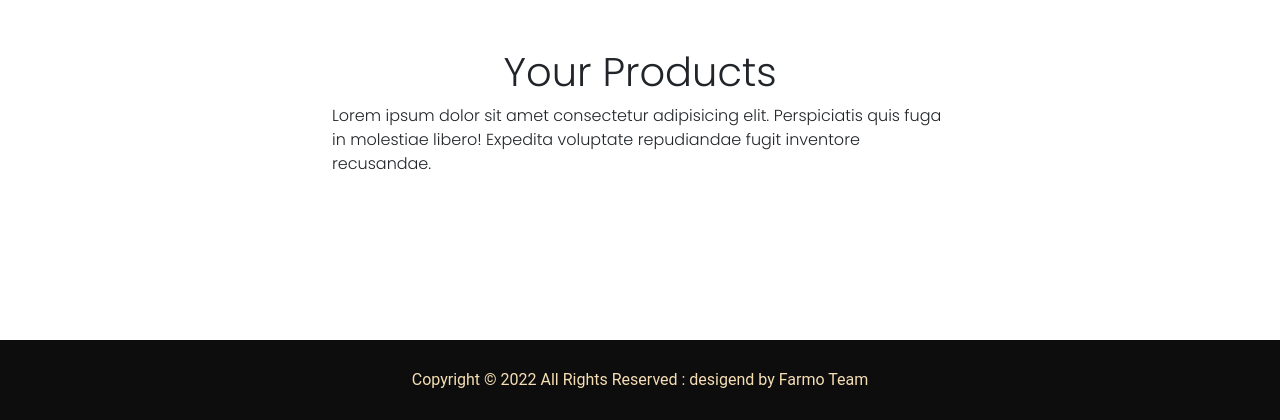
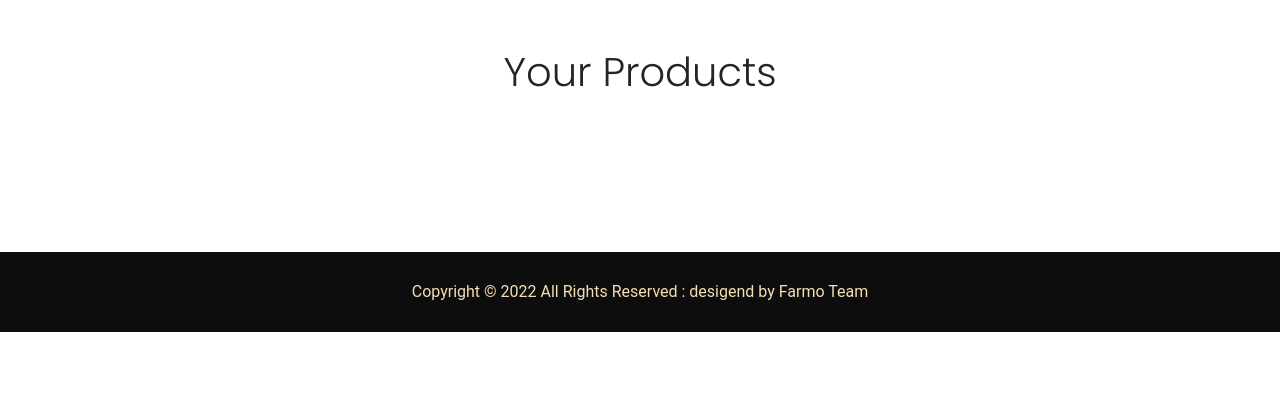
Before and after one commit to vaibhavnagargoje/Farmo, a Django app: template templates/index.html in a window 1280 px wide. Shown: the part 56-476 px from the top of the page. Run offline with Django 4.2, Linux system fonts and the light colour scheme; the template is opened without the code that fills it, so the values that code supplies are empty.

Commit message:
modeifild index.haml

```diff
--- a/templates/index.html
+++ b/templates/index.html
@@ -147,10 +147,7 @@
 <div class="container-fluid">
   <div class="row my-5" >
     <h1 class="text-center"> Your Products </h1>
-    <p class="fw-light w-50 mx-auto">
-      Lorem ipsum dolor sit amet consectetur adipisicing elit. Perspiciatis quis fuga in molestiae libero! Expedita
-      voluptate repudiandae fugit inventore recusandae.
-    </p>
+
   </div>
 
 </div>
```
